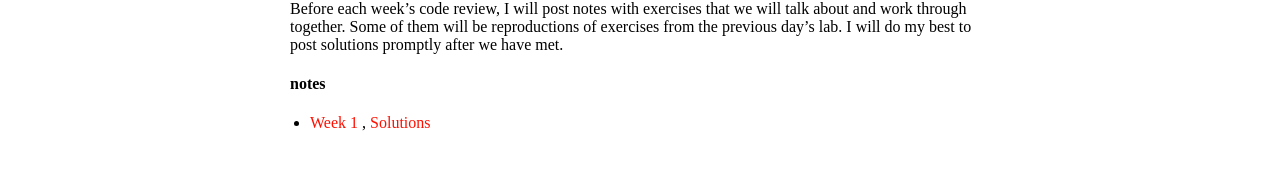
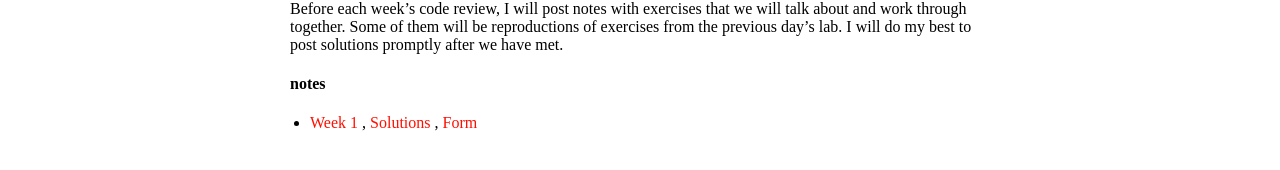
Before and after one commit to greensam/greensam.github.io, a Jekyll site: the page built from cs51.md, in a window 1280 px wide. Shown: the part 296-466 px from the top of the page. Built offline with Jekyll 4.4.1, drawn with Linux system fonts in a browser that asks for light colours; some web fonts are replaced.

Commit message:
add week1 form

```diff
--- a/_data/lessons.yml
+++ b/_data/lessons.yml
@@ -1,3 +1,4 @@
 - name: "Week 1"
   link: "/lessons/week1/week1.pdf"
   soln: "/lessons/week1/week1_soln.pdf"
+  form: "https://docs.google.com/forms/d/e/1FAIpQLScHvg3HebaDUeNRFEPAHCpT1sY1FG28YRr7Xhwg4QZmN6esfw/viewform"
--- a/cs51.md
+++ b/cs51.md
@@ -27,6 +27,9 @@ promptly after we have met.
         {% if lesson.soln %}
             , <a href="{{lesson.soln}}">Solutions</a>
         {% endif %}
+        {% if lesson.form %}
+            , <a href="{{lesson.form}}">Form</a>
+        {% endif %}
     </li>
     {% endfor %}
 </ul>
```
